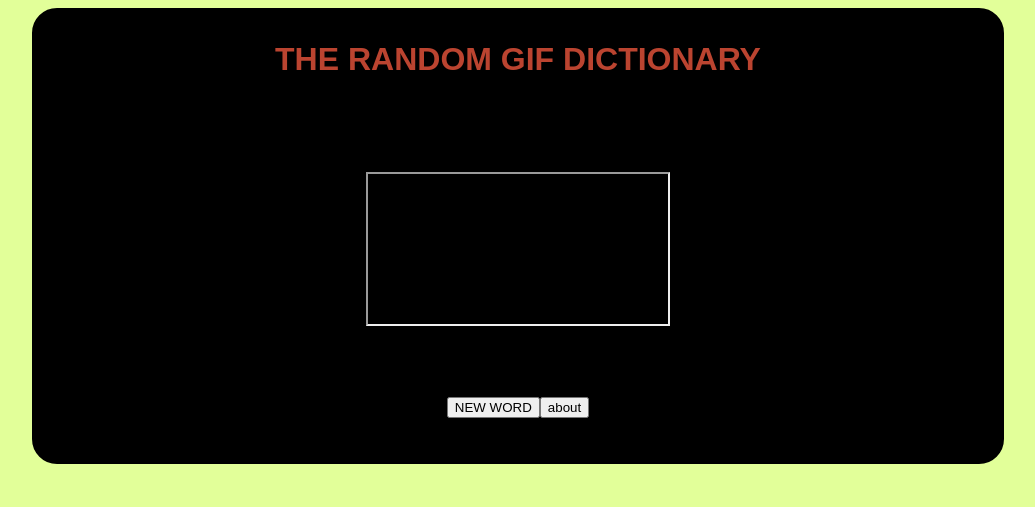
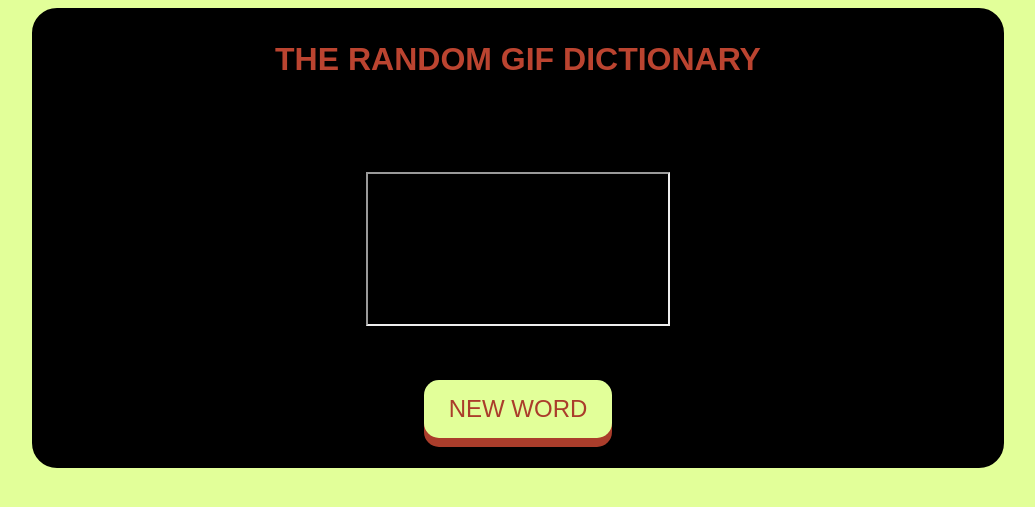
Before and after one commit to DestineeAdams/random-gif-dictionary-gif, a Flask app: page / in a window 1280 px wide. Shown: the top 507 px of the page, without its empty margins (122-1157 px from the left). Run offline with Flask 2, Linux system fonts and the light colour scheme; data that the repository does not hold is empty; parts of the project's set-up code (start-up, migrations or seed data) failed here and were passed over.

Commit message:
took away about button and re-styled new word button

```diff
--- a/static/styles/style.css
+++ b/static/styles/style.css
@@ -51,17 +51,31 @@ h1 {
   text-align: center;
 }
 
-.buttons {
-  display: -webkit-box;
-  display: -ms-flexbox;
-  display: flex;
-  -webkit-box-orient: horizontal;
-  -webkit-box-direction: normal;
-      -ms-flex-direction: row;
-          flex-direction: row;
-  -webkit-box-pack: justify;
-      -ms-flex-pack: justify;
-          justify-content: space-between;
-  margin: 1em;
+button {
+  display: inline-block;
+  padding: 15px 25px;
+  font-size: 24px;
+  cursor: pointer;
+  text-align: center;
+  text-decoration: none;
+  outline: none;
+  color: #aa3d2b;
+  background-color: #e2ff99;
+  border: none;
+  border-radius: 15px;
+  -webkit-box-shadow: 0 9px #aa3d2b;
+          box-shadow: 0 9px #aa3d2b;
+}
+
+button:hover {
+  background-color: #83945a;
+}
+
+button:active {
+  background-color: #e2ff99;
+  -webkit-box-shadow: 0 5px #8a3223;
+          box-shadow: 0 5px #8a3223;
+  -webkit-transform: translateY(4px);
+          transform: translateY(4px);
 }
 /*# sourceMappingURL=style.css.map */
--- a/static/styles/style.scss
+++ b/static/styles/style.scss
@@ -38,16 +38,27 @@ h1 {
 }
 
 
-.buttons {
-    display: flex;
-    flex-direction: row;
-    justify-content: space-between;
-    margin: 1em;
+button {
+    display: inline-block;
+    padding: 15px 25px;
+    font-size: 24px;
+    cursor: pointer;
+    text-align: center;
+    text-decoration: none;
+    outline: none;
+    color: #aa3d2b;
+    background-color: #e2ff99;
+    border: none;
+    border-radius: 15px;
+    box-shadow: 0 9px #aa3d2b;
+}
 
+button:hover {
+    background-color: #83945a
+}
 
-    // height: 2em;
-    // background-color:#e2ff99;
-    // color: #bb4430;
-    // border: none;
-    // border-radius: 0px;
+button:active {
+    background-color: #e2ff99;
+    box-shadow: 0 5px #8a3223;
+    transform: translateY(4px);
 }
--- a/templates/index.html
+++ b/templates/index.html
@@ -32,18 +32,9 @@
 
             <iframe src={{gif}} width="auto" height="auto" alt="a gif based on the randomly picked word"></iframe><p><a href={{gif}}></a></p>
 
-            <div class="buttons">
-                <p>
-                    <button onClick="window.location.reload();">NEW WORD</button>
-                </p>
-
-                <p>
-                    <button>about</button>
-                </p>
-
-            </div>
-
-
+            <p>
+                <button onClick="window.location.reload();">NEW WORD</button>
+            </p>
         </div>
 
     </div>
```
Also changed, not shown: 1 other file.
